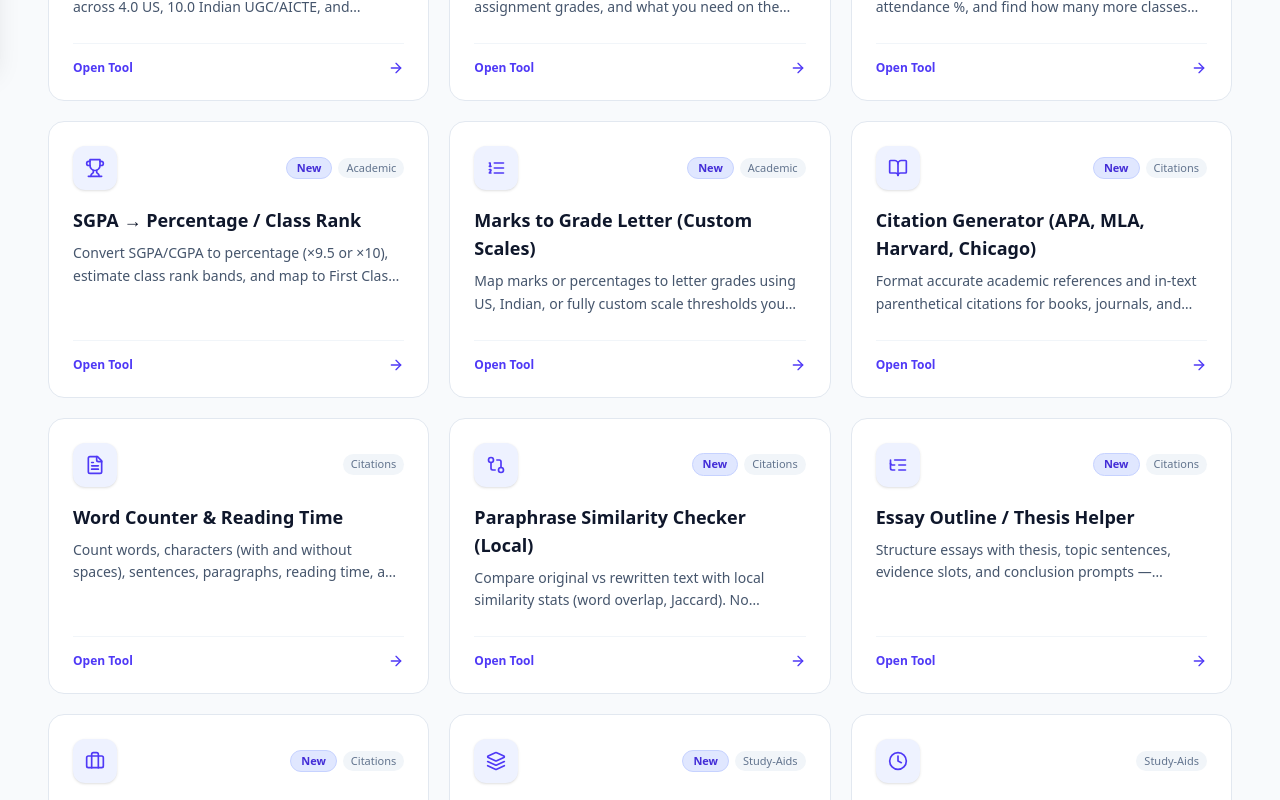
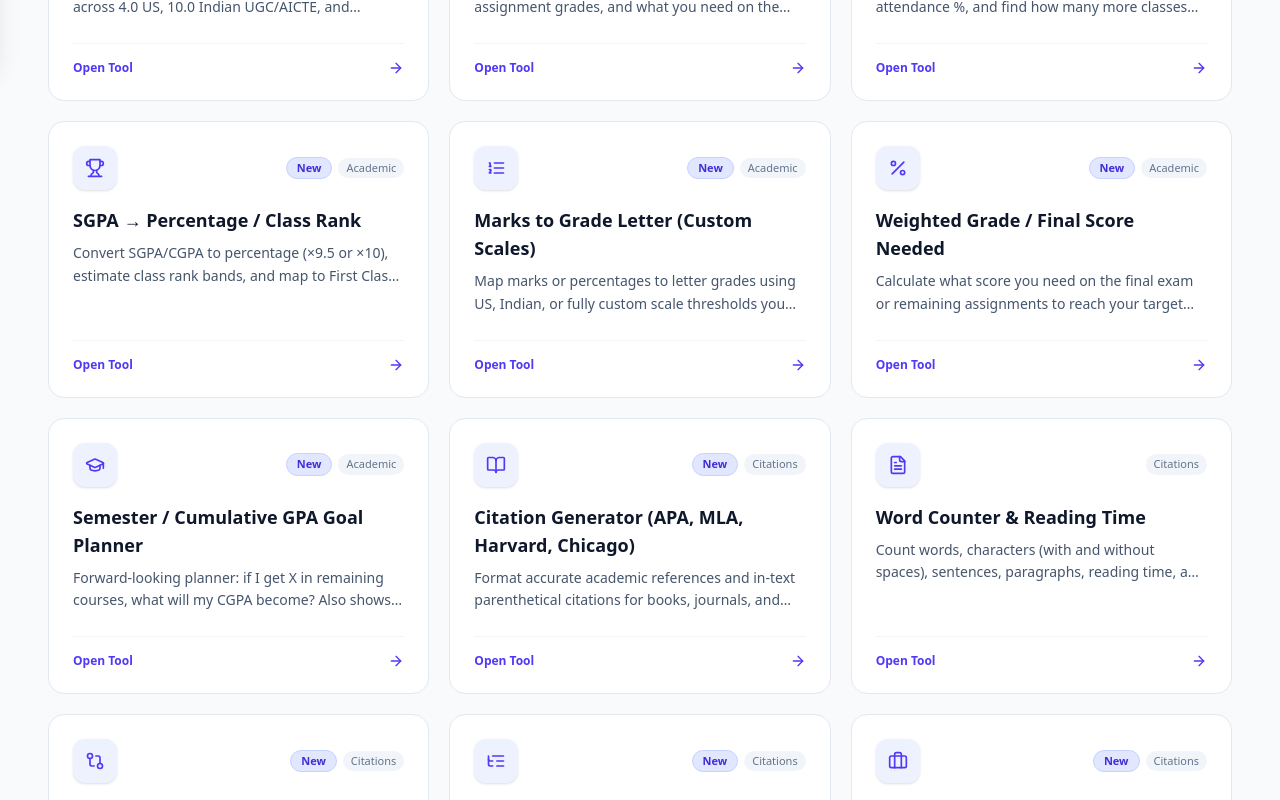
Before and after one commit to coolnaveen99/codepackr-study, a React (Vite) app: page / in a window 1280 px wide. Shown: the part 740-1540 px from the top of the page. Built offline with nearby package versions, Linux system fonts and the light colour scheme.

Commit message:
feat(study): register weighted-grade-calculator and gpa-goal-planner in tools.ts
Tools now appear in All Tools, Academic Calculators, search, and sidebar.

```diff
--- a/src/data/tools.ts
+++ b/src/data/tools.ts
@@ -79,6 +79,40 @@ export const TOOLS: ToolDefinition[] = [
     seoDescription: 'Convert marks to letter grades with US, Indian, or custom thresholds. Runs entirely in your browser.',
     faqs: [
       { question: 'Can I define my own scale?', answer: 'Yes. Switch to Custom and set min marks for each letter grade (A+, A, B, etc.).' }
+    ]
+  },
+  {
+    id: 'weighted-grade-calculator',
+    slug: 'weighted-grade-calculator',
+    name: 'Weighted Grade / Final Score Needed',
+    category: 'academic',
+    description: 'Calculate what score you need on the final exam or remaining assignments to reach your target grade with multiple weighted items.',
+    keywords: ['weighted grade calculator', 'what score do I need', 'final exam calculator', 'target grade', 'grade needed'],
+    icon: 'Percent',
+    badge: 'New',
+    seoTitle: 'Weighted Grade & Final Score Needed Calculator — Codepackr Study',
+    seoDescription: 'Find the exact score you need on the final or remaining work to hit your target grade. Supports multiple weighted assignments. 100% client-side.',
+    faqs: [
+      { question: 'How is the required final score calculated?', answer: 'Required score on remaining weight = (Target overall % × Total weight − Current points) / Remaining weight × 100. Current points = Σ (score/max × weight) for graded items.' },
+      { question: 'What if my weights do not add to 100%?', answer: 'Results are still computed using the weights you entered. A warning is shown so you can adjust them.' },
+      { question: 'Is any of my grade data uploaded?', answer: 'No. All calculations run entirely in your browser. Nothing is sent to a server.' },
+    ]
+  },
+  {
+    id: 'gpa-goal-planner',
+    slug: 'gpa-goal-planner',
+    name: 'Semester / Cumulative GPA Goal Planner',
+    category: 'academic',
+    description: 'Forward-looking planner: if I get X in remaining courses, what will my CGPA become? Also shows the minimum average needed to hit a target.',
+    keywords: ['gpa goal', 'cgpa planner', 'what if gpa', 'target cgpa', 'remaining credits'],
+    icon: 'Target',
+    badge: 'New',
+    seoTitle: 'GPA Goal Planner — Project CGPA & Required Grades — Codepackr Study',
+    seoDescription: 'Project your future CGPA from remaining courses and see the minimum average grade points needed to reach a target. Supports 4.0 and 10-point scales.',
+    faqs: [
+      { question: 'How is projected CGPA calculated?', answer: 'Projected CGPA = (Current CGPA × Completed credits + Σ Expected points × Credits) / (Completed + Remaining credits).' },
+      { question: 'Which grading scale should I choose?', answer: 'Use 10-point for most Indian universities (UGC/AICTE). Use 4.0 for US-style GPAs.' },
+      { question: 'Is my data saved online?', answer: 'No. Everything stays in browser memory unless you explicitly copy the result.' },
     ]
   },
   {
```
